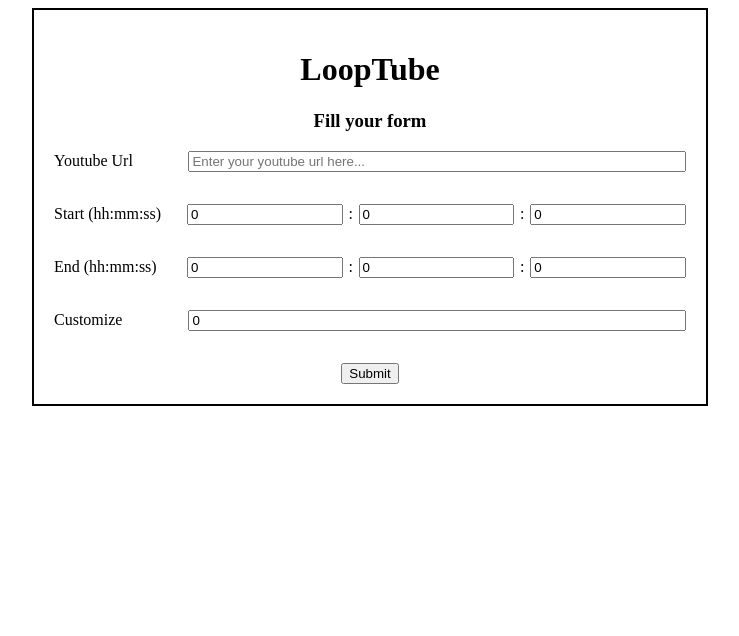
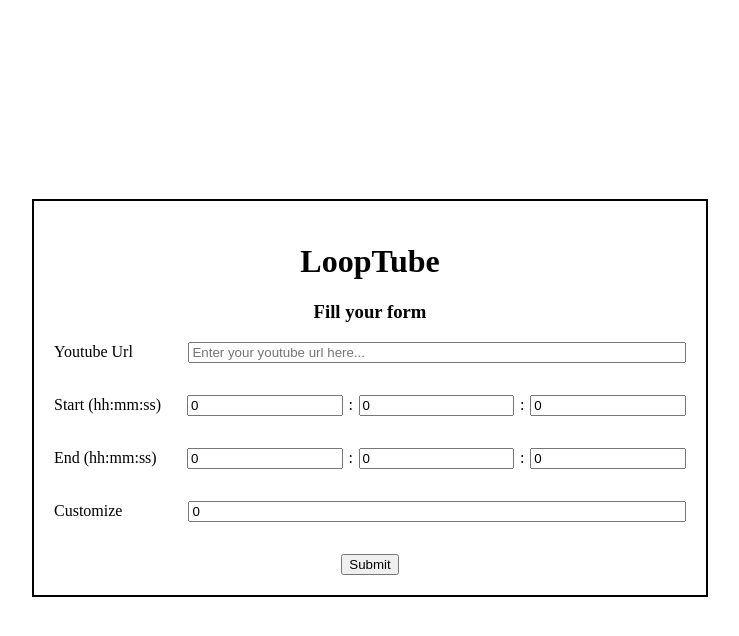
Before and after one commit to LoopTube2004/looptube, a React (Create React App) app in the folder client/: page / in a window 1280 px wide. Shown: the top 636 px of the page, without its empty margins (270-1009 px from the left). Built offline with nearby package versions, Linux system fonts and the light colour scheme; the HTML template or start-up script is replaced by a standard one.

Commit message:
quick fix

```diff
--- a/client/src/pages/Home.module.css
+++ b/client/src/pages/Home.module.css
@@ -2,7 +2,8 @@
 .home {
     display: flex; /* Use flexbox to align children */
     justify-content: center ; /* Center children horizontally */
-    align-items: flex-start;
+    align-items: center;
+    flex-direction: column;
     height: 100vh; /* Make the home container fill the viewport height */
     width: 100%; /* Adjust width as needed */
 }
```
